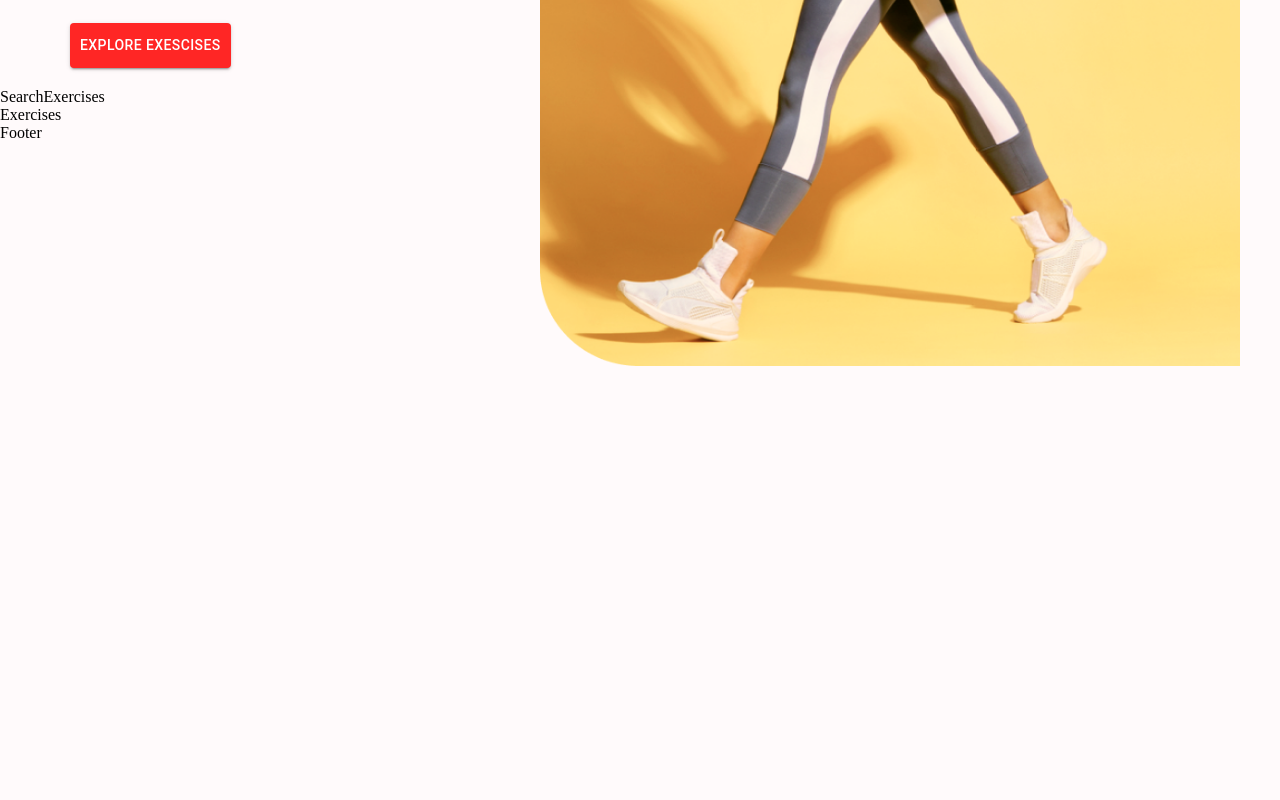
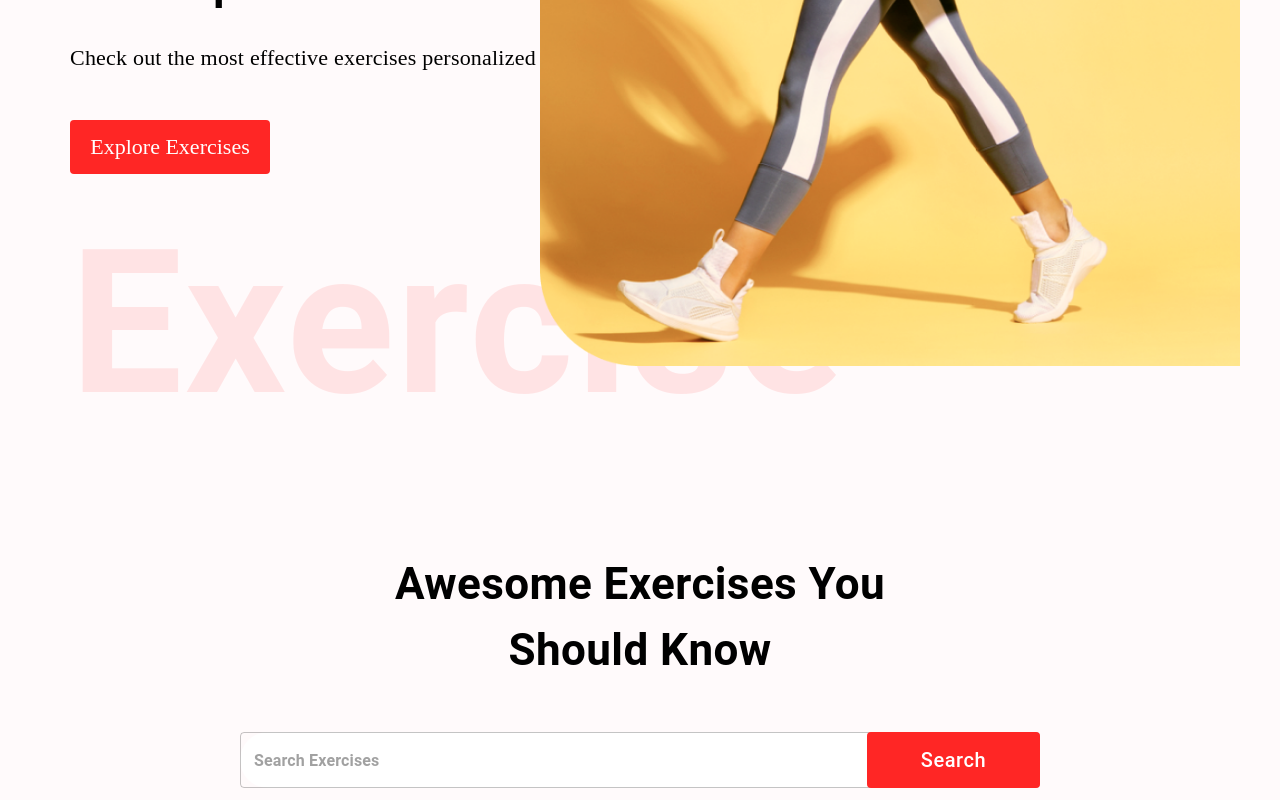
Before and after one commit to ddimkou/gym-app, a React (Vite) app: page / in a window 1280 px wide. Shown: the part 500-1300 px from the top of the page. Before the commit the page ends 866 px from the top, so only its background shows below. Built offline with nearby package versions, Linux system fonts and the light colour scheme; no server answers.

Commit message:
fetching, search, listed items

```diff
--- a/package.json
+++ b/package.json
@@ -16,6 +16,7 @@
     "@mui/material": "^5.13.5",
     "react": "^18.2.0",
     "react-dom": "^18.2.0",
+    "react-horizontal-scrolling-menu": "^4.1.0",
     "react-router-dom": "^6.12.1"
   },
   "devDependencies": {
--- /dev/null
+++ b/src/components/BodyPart.jsx
@@ -0,0 +1,48 @@
+import React from "react";
+import { Stack, Typography } from "@mui/material";
+import Icon from "../assets/icons/gym.png";
+import { WindowSharp } from "@mui/icons-material";
+
+const BodyPart = ({ item, bodyPart, setBodyPart }) => {
+  const handleItemClick = () => {
+    setBodyPart(item);
+    window.scrollTo({ top: 1800, left: 100, behavior: "smooth" });
+  };
+
+  return (
+    <Stack
+      type="button"
+      alignItems="center"
+      justifyContent="center"
+      className="bodyPart-card"
+      sx={{
+        width: "120px",
+        height: "120px",
+        cursor: "pointer",
+        borderRadius: "50%",
+        backgroundColor: "#fff",
+        border: bodyPart === item ? "2px solid #FF2625" : "none",
+        boxShadow: "0px 2px 4px rgba(0, 0, 0, 0.2)",
+        transition: "border-color 0.3s ease-in-out",
+        "&:hover": {
+          borderColor: bodyPart === item ? "#FF2625" : "transparent",
+        },
+      }}
+      onClick={handleItemClick}
+    >
+      <img
+        src={Icon}
+        alt="dumbbell"
+        style={{ width: "24px", height: "24px" }}
+      />
+      <Typography
+        variant="subtitle2"
+        sx={{ marginTop: "8px", textTransform: "uppercase" }}
+      >
+        {item}
+      </Typography>
+    </Stack>
+  );
+};
+
+export default BodyPart;
--- a/src/components/HeroBanner.jsx
+++ b/src/components/HeroBanner.jsx
@@ -1,14 +1,11 @@
 import React from "react";
-import { Box, Stack, Typography, Button } from "@mui/material";
+import { Box, Stack, Typography } from "@mui/material";
+
 import HeroBannerImage from "../assets/images/banner.png";
 
-const HeroBanner = () => {
-  return (
+const HeroBanner = () => (
   <Box
-      sx={{
-        mt: { lg: "212px", xs: "70px" },
-        ml: { sm: "50px" },
-      }}
+    sx={{ mt: { lg: "212px", xs: "70px" }, ml: { sm: "50px" } }}
     position="relative"
     p="20px"
   >
@@ -16,38 +13,49 @@ const HeroBanner = () => {
       Fitness Club
     </Typography>
     <Typography
-        fontWeight="700"
-        sx={{ foneSize: { lg: "44px", xs: "40px" } }}
+      fontWeight={700}
+      sx={{ fontSize: { lg: "44px", xs: "40px" } }}
       mb="23px"
       mt="30px"
     >
-        Sweat, Smile <br /> and Repeat!
+      Sweat, Smile <br />
+      And Repeat
     </Typography>
-      <Typography fontSize="22px" lineHeight="35px" mb={4}>
-        Check out the most effective exercises
+    <Typography fontSize="22px" fontFamily="Alegreya" lineHeight="35px">
+      Check out the most effective exercises personalized to you
     </Typography>
-      <Button
-        variant="contained"
-        color="error"
+    <Stack>
+      <a
         href="#exercises"
-        sx={{
-          backgroundColor: "#ff2625",
-          padding: "10px",
+        style={{
+          marginTop: "45px",
+          textDecoration: "none",
+          width: "200px",
+          textAlign: "center",
+          background: "#FF2625",
+          padding: "14px",
+          fontSize: "22px",
+          textTransform: "none",
+          color: "white",
+          borderRadius: "4px",
         }}
       >
-        Explore Exescises
-      </Button>
+        Explore Exercises
+      </a>
+    </Stack>
     <Typography
-        fontWeight="600"
+      fontWeight={600}
       color="#FF2625"
-        sx={{ opacity: 0.1, display: { xl: "block", xs: "none" } }}
-        fontSize="200px"
+      sx={{
+        opacity: "0.1",
+        display: { lg: "block", xs: "none" },
+        fontSize: "200px",
+      }}
     >
-        Exercises
+      Exercise
     </Typography>
-      <img src={HeroBannerImage} alt="banner" className="hero-banner-img" />
+    <img src={HeroBannerImage} alt="hero-banner" className="hero-banner-img" />
   </Box>
 );
-};
 
 export default HeroBanner;
--- /dev/null
+++ b/src/components/HorizontalScrollbar.jsx
@@ -0,0 +1,28 @@
+import React from "react";
+import { Box, Grid, Typography } from "@mui/material";
+import BodyPart from "./BodyPart";
+
+const HorizontalScrollbar = ({ data, bodyPart, setBodyPart }) => {
+  return (
+    <Grid container spacing={2} justifyContent="center">
+      {data.map((item) => (
+        <Grid item key={item.id || item}>
+          <Box
+            itemID={item.id || item}
+            title={item.id || item}
+            m="0 40px"
+            textAlign="center"
+          >
+            <BodyPart
+              item={item}
+              bodyPart={bodyPart}
+              setBodyPart={setBodyPart}
+            />
+          </Box>
+        </Grid>
+      ))}
+    </Grid>
+  );
+};
+
+export default HorizontalScrollbar;
--- a/src/components/SearchExercises.jsx
+++ b/src/components/SearchExercises.jsx
@@ -1,7 +1,92 @@
-import React from "react";
+import React, { useEffect, useState } from "react";
+import { Box, Button, Stack, TextField, Typography } from "@mui/material";
+// import { exerciseOption, fetchData } from "../utils/fetchData";
+import { exerciseOptions, fetchData } from "../utils/fetchData";
+import HorizontalScrollbar from "./HorizontalScrollbar";
 
-const SearchExercises = () => {
-  return <div>SearchExercises</div>;
+const SearchExercises = ({ setExercises, bodyPart, setBodyPart }) => {
+  const [search, setSearch] = useState("");
+  // const [exercises, setExercises] = useState([]);
+  const [bodyParts, setBodyParts] = useState([]);
+
+  useEffect(() => {
+    const fetchExercisesData = async () => {
+      const bodyPartsData = await fetchData(
+        "https://exercisedb.p.rapidapi.com/exercises/bodyPartList",
+        exerciseOptions
+      );
+      setBodyParts(["all", ...bodyPartsData]);
+    };
+    fetchExercisesData();
+  }, []);
+
+  const handleSearch = async () => {
+    if (search) {
+      const exercisesData = await fetchData(
+        "https://exercisedb.p.rapidapi.com/exercises",
+        exerciseOptions
+      );
+      const searchedExercises = exercisesData.filter(
+        (item) =>
+          item.name.toLowerCase().includes(search) ||
+          item.target.toLowerCase().includes(search) ||
+          item.equipment.toLowerCase().includes(search) ||
+          item.bodyPart.toLowerCase().includes(search)
+      );
+      setSearch("");
+      setExercises(searchedExercises);
+    }
+  };
+  return (
+    <Stack alignItems="center" mt="37px" justifyContent="center" p="20px">
+      <Typography
+        fontWeight={700}
+        sx={{ fontSize: { lg: "44px", xs: "30px" } }}
+        mb="49px"
+        textAlign="center"
+      >
+        Awesome Exercises You <br /> Should Know
+      </Typography>
+      <Box position="relative" mb="72px">
+        <TextField
+          sx={{
+            input: { fontWeight: "700", border: "none", borderRadius: "4px" },
+            width: { lg: "800px", xs: "350px" },
+            backgroundColor: "#fff",
+            borderRadius: "40px",
+          }}
+          height="76px"
+          value={search}
+          onChange={(e) => setSearch(e.target.value.toLowerCase())}
+          placeholder="Search Exercises"
+          type="text"
+        />
+        <Button
+          className="search-btn"
+          sx={{
+            bgcolor: "#FF2625",
+            color: "#fff",
+            textTransform: "none",
+            width: { lg: "173px", xs: "80px" },
+            height: "56px",
+            position: "absolute",
+            right: "0px",
+            fontSize: { lg: "20px", xs: "14px" },
+          }}
+          onClick={handleSearch}
+        >
+          Search
+        </Button>
+      </Box>
+      <Box sx={{ position: "relative", width: "100%", p: "20px" }}>
+        <HorizontalScrollbar
+          data={bodyParts}
+          bodyPart={bodyPart}
+          setBodyPart={setBodyPart}
+        />
+      </Box>
+    </Stack>
+  );
 };
 
 export default SearchExercises;
--- a/src/pages/Home.jsx
+++ b/src/pages/Home.jsx
@@ -5,11 +5,23 @@ import SearchExercises from "../components/SearchExercises";
 import Exercises from "../components/Exercises";
 
 const Home = () => {
+  const [bodyPart, setBodyPart] = useState("all");
+
+  const [exercises, setExercises] = useState([]);
+
   return (
     <Box>
       <HeroBanner />
-      <SearchExercises />
-      <Exercises />
+      <SearchExercises
+        setExercises={setExercises}
+        bodyPart={bodyPart}
+        setBodyPart={setBodyPart}
+      />
+      <Exercises
+        setExercises={setExercises}
+        bodyPart={bodyPart}
+        setBodyPart={setBodyPart}
+      />
     </Box>
   );
 };
--- /dev/null
+++ b/src/utils/fetchData.js
@@ -0,0 +1,12 @@
+export const exerciseOptions = {
+  method: "GET",
+  headers: {
+    "X-RapidAPI-Key": import.meta.env.VITE_REACT_APP_RAPID_API_KEY,
+    "X-RapidAPI-Host": "exercisedb.p.rapidapi.com",
+  },
+};
+export const fetchData = async (url, options) => {
+  const response = await fetch(url, options);
+  const data = await response.json();
+  return data;
+};
```
Also changed, not shown: 2 other files (tests, documents, lock files or other folders). Lines whose indentation alone changed are shown as unchanged.
